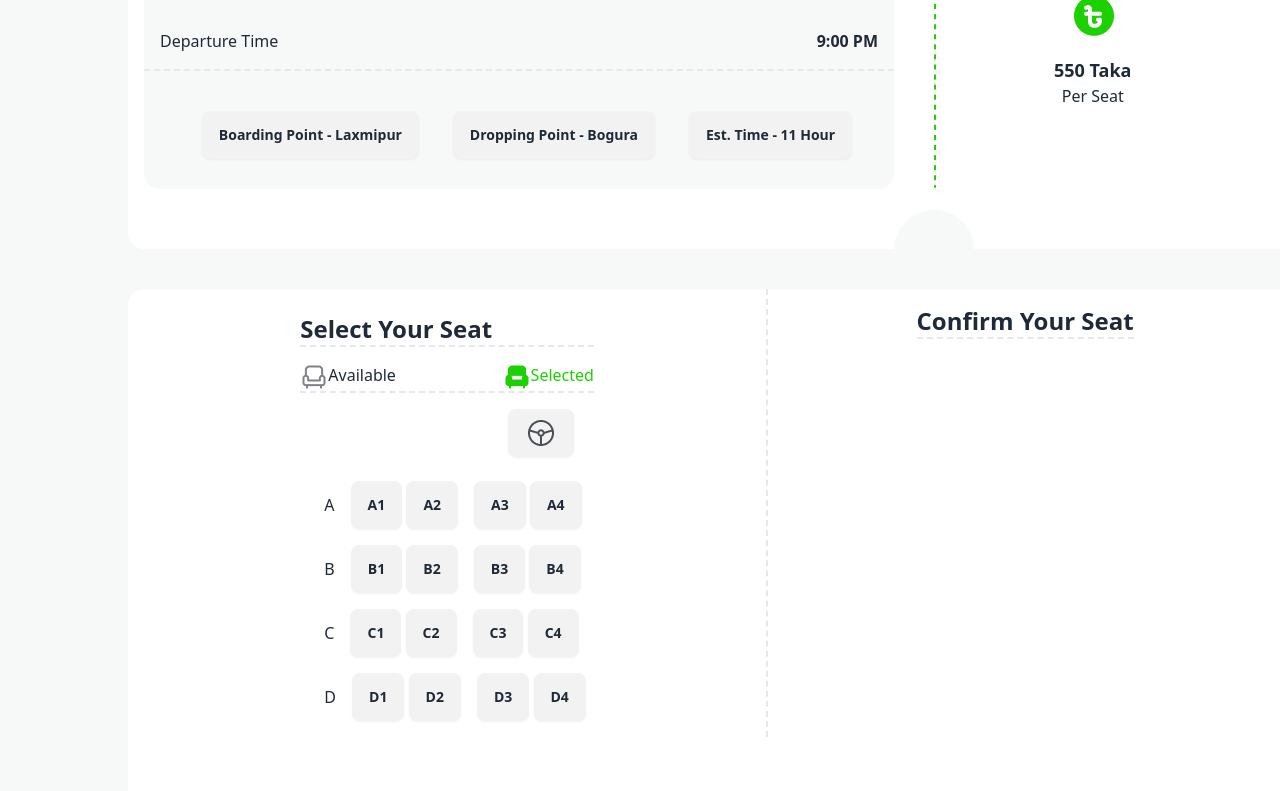
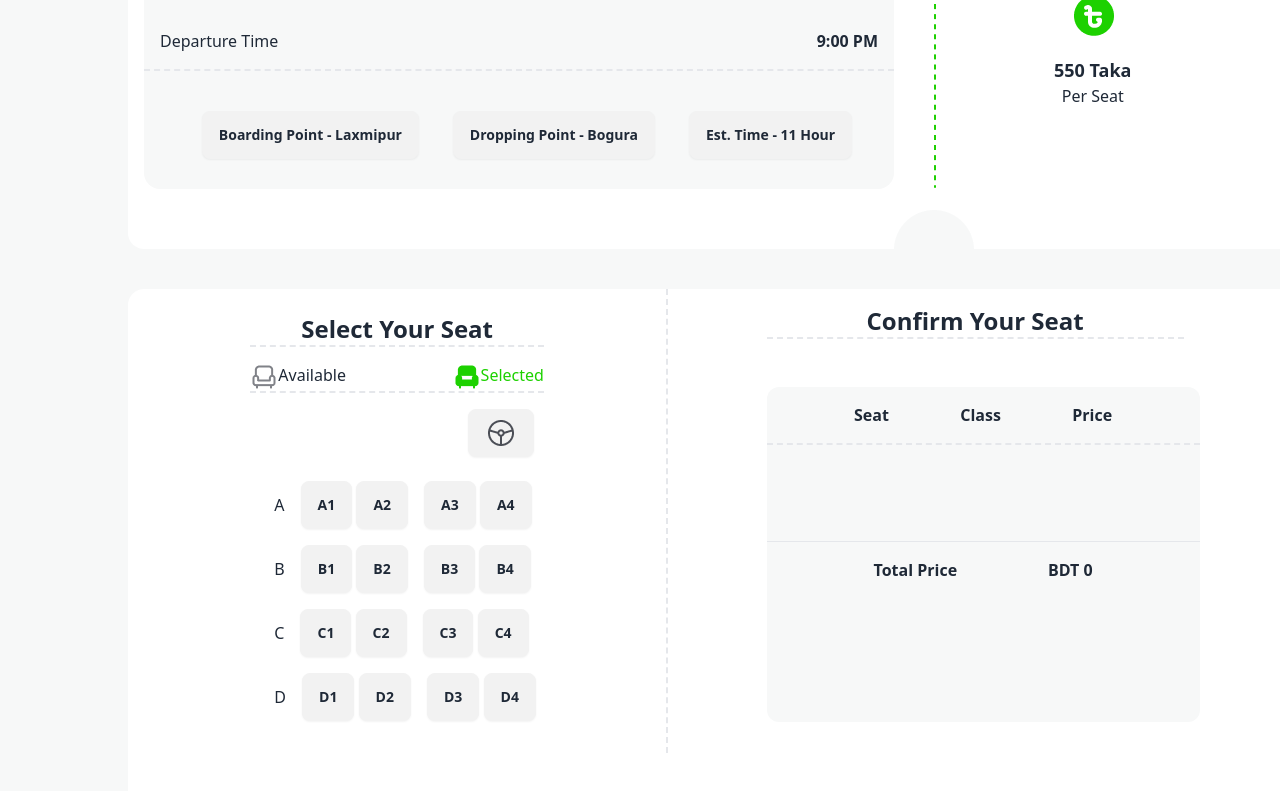
Before and after one commit to sa88ir/fifth-assignment, a plain HTML site: page index.html in a window 1280 px wide. Shown: the part 1855-2646 px from the top of the page. Drawn offline with nearby package versions, Linux system fonts and the light colour scheme.

Commit message:
Seat Confirm Details Added

```diff
--- a/index.html
+++ b/index.html
@@ -194,8 +194,8 @@
       </div>
 
       <div class="w-[1170px] h-[1056px] bg-[#FFFFFF] ml-32 rounded-2xl">
-        <div class="flex justify-evenly">
-          <div class="mt-4 ml-4 mr-4 gap-4 p-2">
+        <div class="flex justify-evenly text-center">
+          <div class="mt-4 ml-4 mr-4 mb-4 gap-4 p-2">
             <h2 class="text-2xl font-bold border-b-2 border-dashed">Select Your Seat</h2>
             <div class="flex justify-between mt-4 mb-4 border-b-2 border-dashed">
               <div class="flex">
@@ -265,8 +265,22 @@
 
           </div>
           <div>
-          <h2 class="text-2xl font-bold border-b-2 border-dashed mt-4 mr-4">Confirm Your Seat</h2>
+          <h2 class="text-2xl font-bold border-b-2 border-dashed mt-4 mr-4 mb-4">Confirm Your Seat</h2>
+          <div class="mt-12 w-[433px] h-[335px] bg-[#f7f8f8] rounded-xl">
+            <div class="booking-details flex justify-evenly mt-8 p-4 font-bold">
+              <p>Seat</p>
+              <p>Class</p>
+              <p>Price</p>
+            </div>
+            <div class="border-b-2 border-dashed mb-24">
+            </div>
+            <hr>
+            <div class="font-bold flex justify-evenly m-4">
+              <p>Total Price</p>
+              <p>BDT 0</p>
+            </div>
           </div>
+        </div>
 
           </div>
         </div>
```
